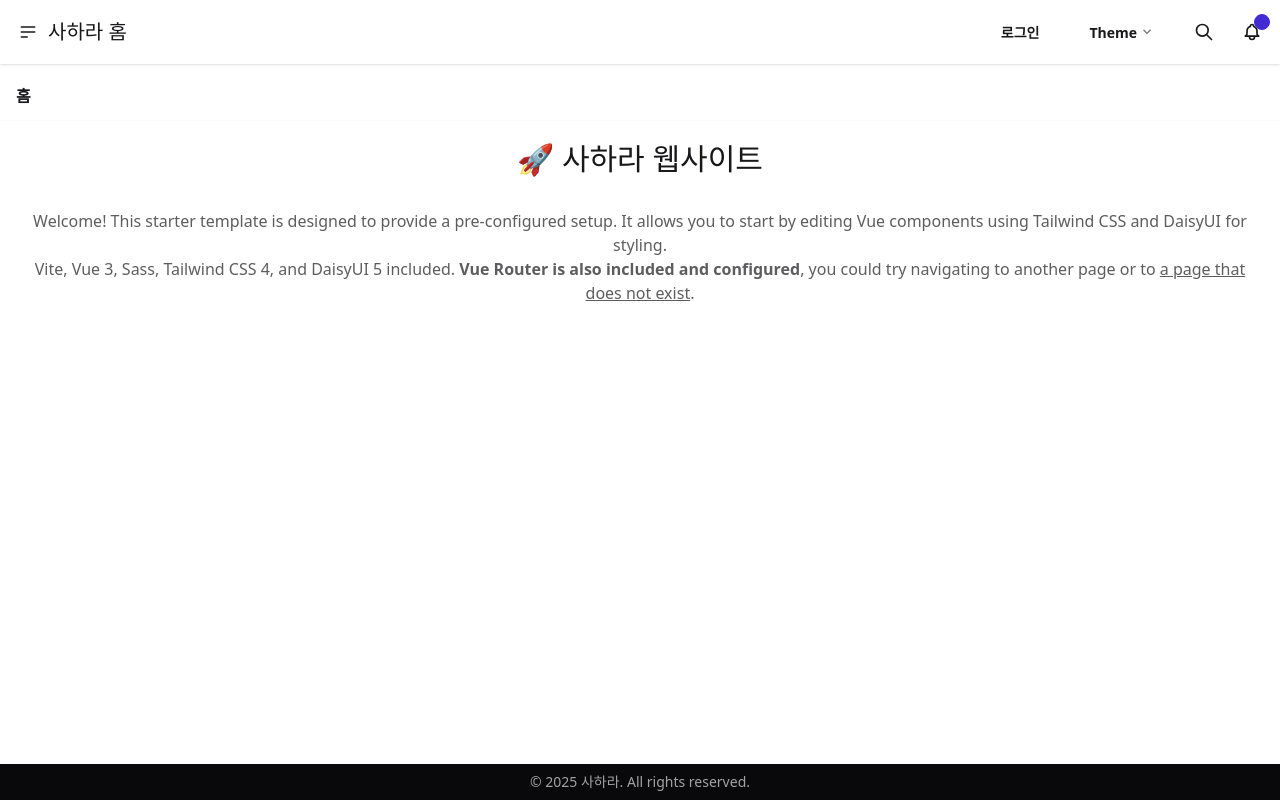
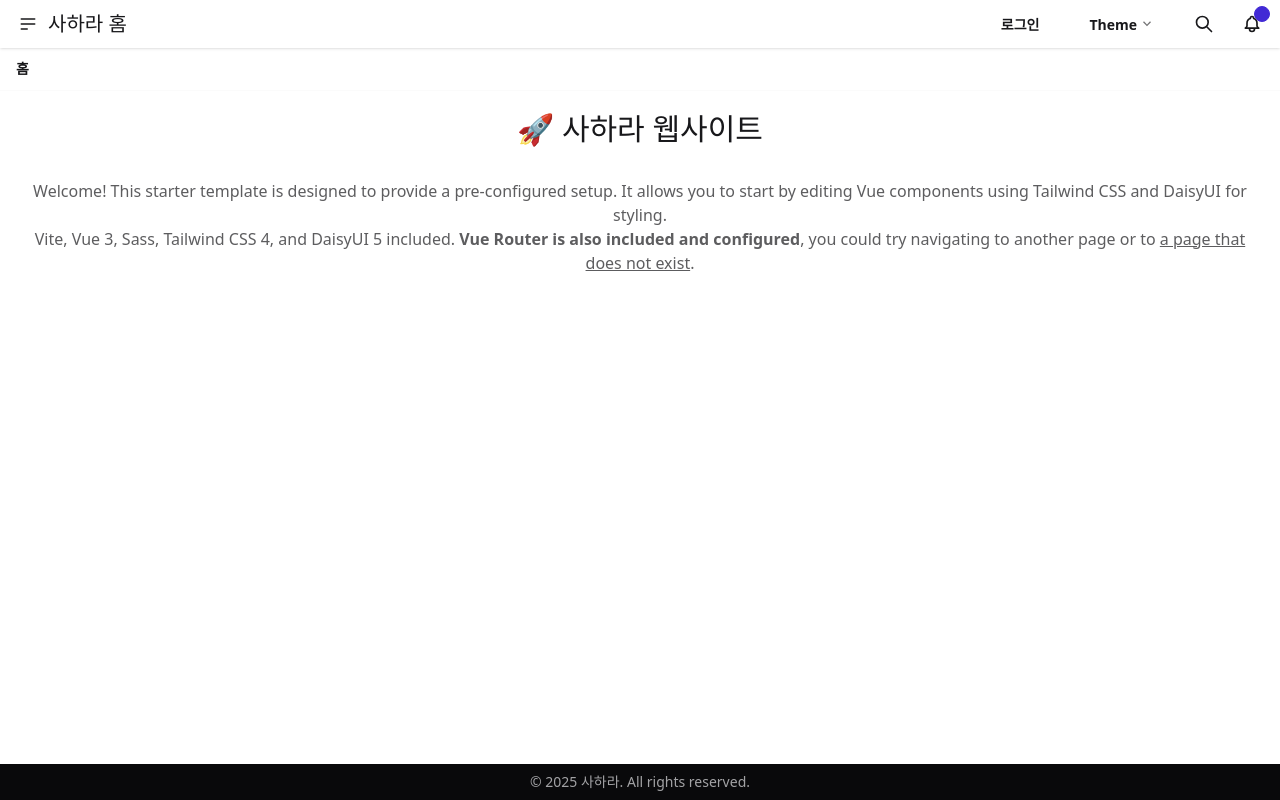
Before and after one commit to mrjung72/my-vite-vue3-sass-tailwind-app, a Vue app: page / in a window 1280 px wide. Built offline with nearby package versions, Linux system fonts and the light colour scheme.

Commit message:
상단 메뉴 폭 줄임

```diff
--- a/src/components/Breadcrumbs.vue
+++ b/src/components/Breadcrumbs.vue
@@ -14,9 +14,9 @@ const isHomeActive = computed(() => {
 </script>
 
 <template>
-	<div class="border-b border-b-base-200/50 pt-3 pb-1">
-		<div class="container-center text-left ">
-			<div class="breadcrumbs inline-flex gap-1">
+	<div class="border-b border-b-base-200/50 py-1">
+		<div class="container-center text-left">
+			<div class="breadcrumbs inline-flex gap-1 text-sm leading-tight">
 				<ul>
 					<li>
 						<router-link
@@ -27,7 +27,7 @@ const isHomeActive = computed(() => {
 					<li v-for="(breadcrumb, index) in breadcrumbs" :key="index">
 						<router-link
 							:to="breadcrumb.path"
-							class="font-semibold"
+							class="font-medium"
 						>{{ breadcrumb.meta.title }}</router-link>
 					</li>
 				</ul>
--- a/src/components/TheHeader.vue
+++ b/src/components/TheHeader.vue
@@ -15,7 +15,7 @@ const handleLogout = () => {
 </script>
 
 <template>
-	<div class="navbar bg-base-100 shadow-sm">
+	<div class="navbar bg-base-100 shadow-sm py-1 min-h-[48px]">
 		<div class="inline-flex gap-x-2">
 			<div class="dropdown">
 				<div tabindex="0" role="button" class="btn btn-ghost btn-circle">
```
